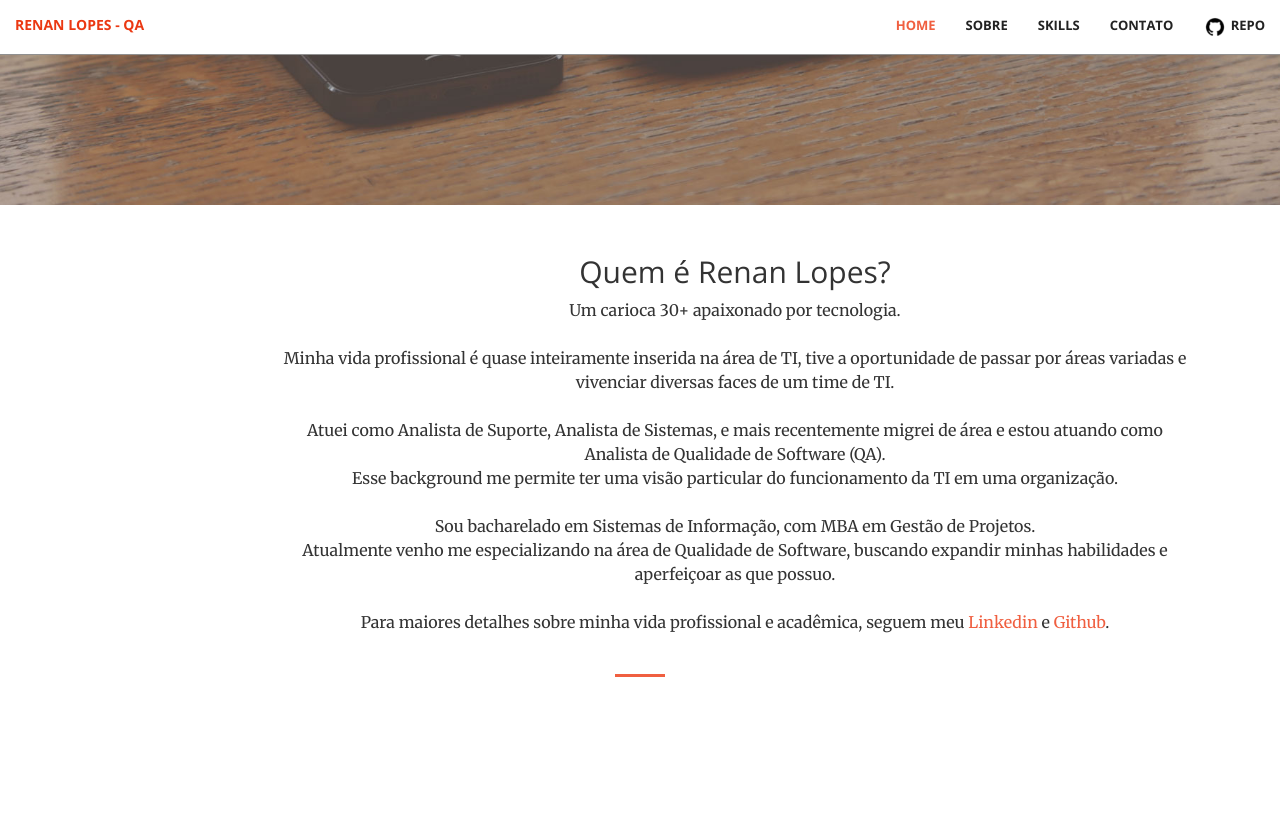
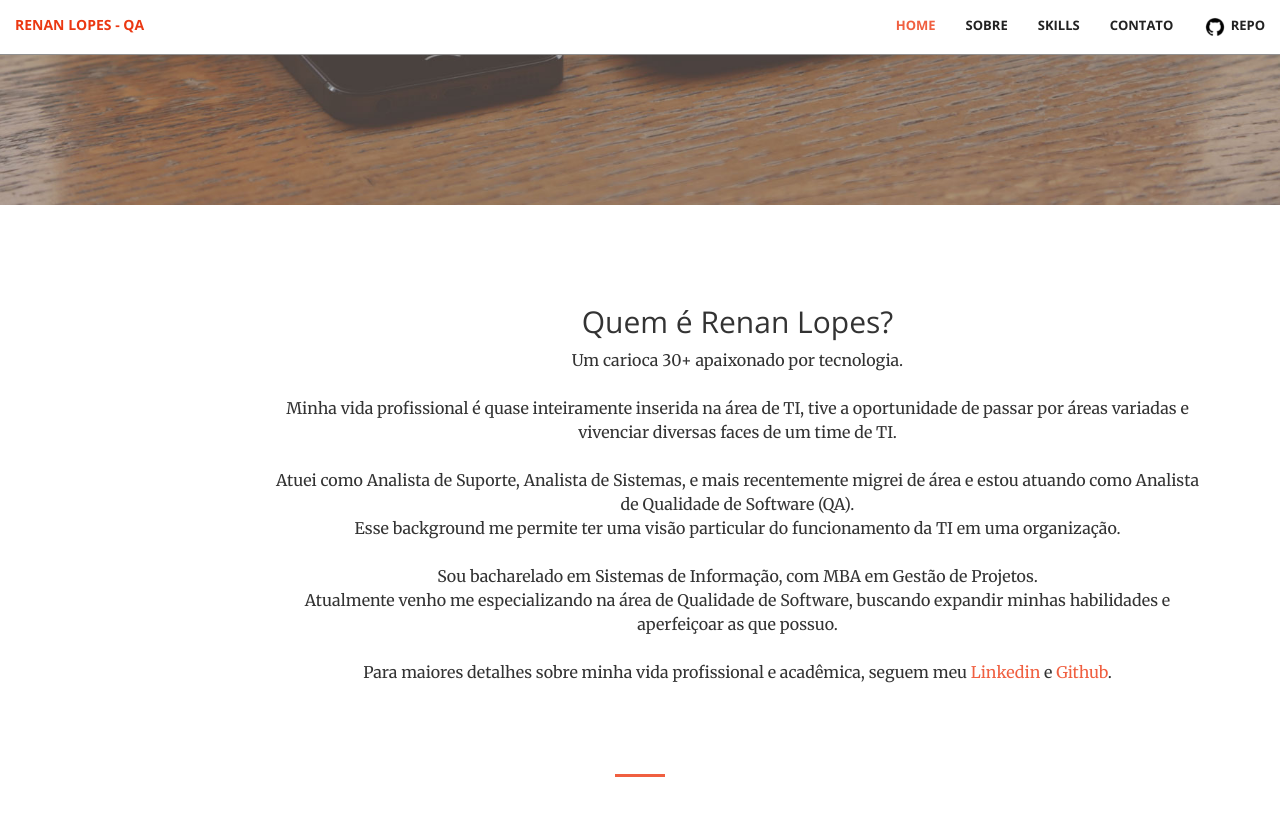
Before and after one commit to renanslopes/renanslopes.github.io, a Jekyll site: the page built from index.html, in a window 1280 px wide and 900 px high, scrolled down 695 px. Shown: the top 816 px of the window. Built offline with Jekyll 4.4.1, drawn with Linux system fonts in a browser that asks for light colours.

Commit message:
ajuste de layout about

```diff
--- a/_includes/about.html
+++ b/_includes/about.html
@@ -1,5 +1,6 @@
 <section id="about">
     <div class="container">
+        <div id="cont_skill" class="row">
             <div class="col-lg-10 col-lg-offset-2 text-center">
                 <h2 class="section-heading">Quem é Renan Lopes?</h2>
                 <!-- <h2>Quem é Renan Lopes?</h2> -->
@@ -26,5 +27,6 @@
                 </p>
             </div>
         </div>
+    </div>
     <hr />
 </section>
```
Lines whose indentation alone changed are shown as unchanged.
